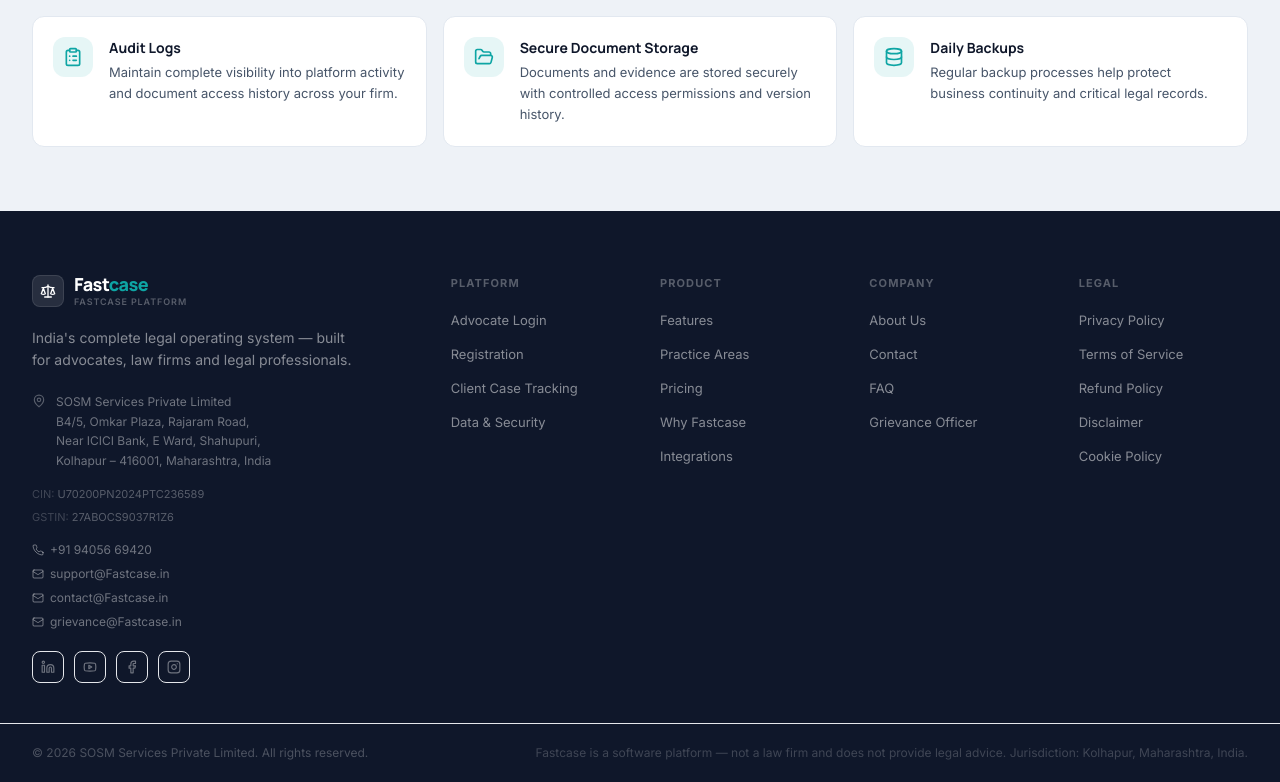
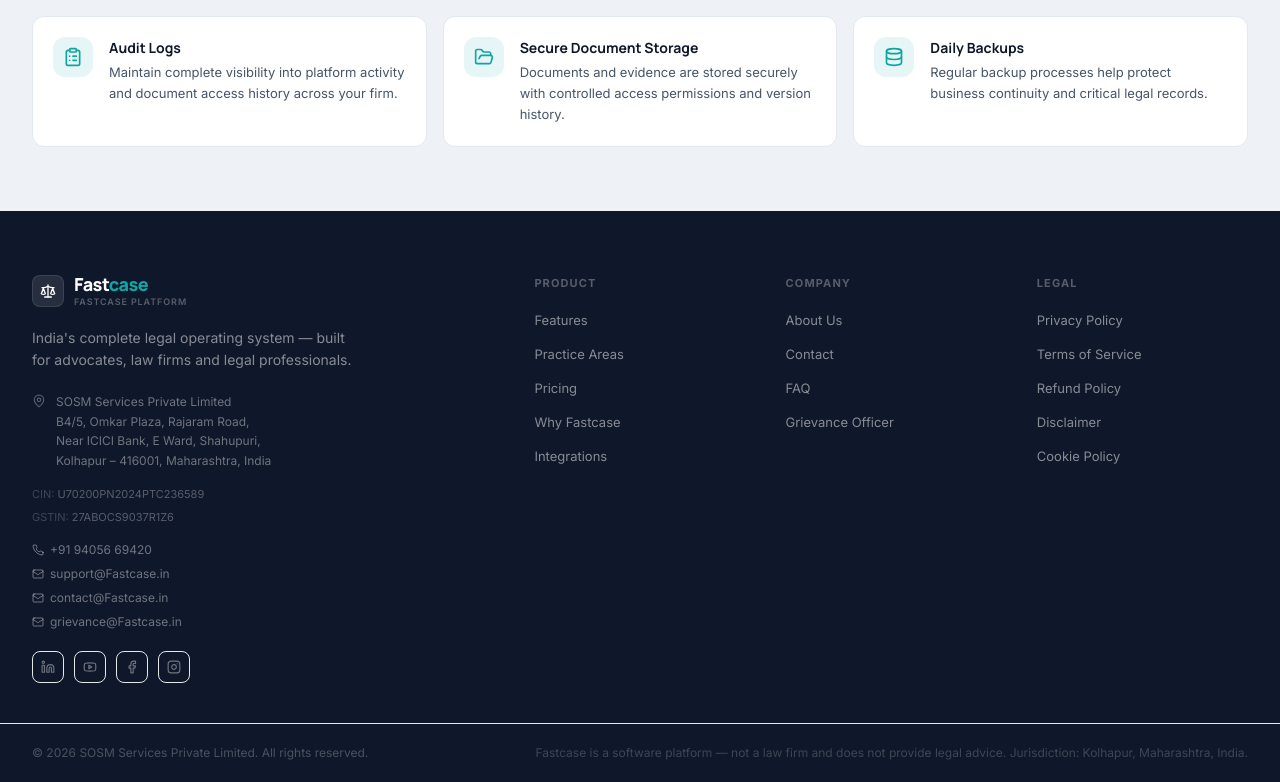
Before and after one commit to Shivm-ops/High-Cort-ERP, a React (Vite) app in the folder fastcase-website/: page /grievance-officer in a window 1280 px wide. Shown: the part 2191-2973 px from the top of the page. Built offline with nearby package versions, Linux system fonts and the light colour scheme; no server answers.

Commit message:
feat(website): remove Platform column from footer across all pages

```diff
--- a/fastcase-website/src/components/Footer.jsx
+++ b/fastcase-website/src/components/Footer.jsx
@@ -37,24 +37,7 @@
   },
 ];
 
-const getErpUrl = () => {
-  if (typeof window !== 'undefined') {
-    const host = window.location.hostname;
-    if (host !== 'localhost' && host !== '127.0.0.1') {
-      const rootDomain = host.replace(/^(app|admin|landing|www)\./, "");
-      return `${window.location.protocol}//app.${rootDomain}`;
-    }
-  }
-  return import.meta.env.VITE_ERP_APP_URL || "http://localhost:3000";
-};
-
 const footerLinks = {
-  Platform: [
-    { label: 'Advocate Login', href: `${getErpUrl()}/login`, isExternal: true },
-    { label: 'Registration', href: `${getErpUrl()}/register`, isExternal: true },
-    { label: 'Client Case Tracking', to: '/features' },
-    { label: 'Data & Security', to: '/data-security' },
-  ],
   Product: [
     { label: 'Features', to: '/features' },
     { label: 'Practice Areas', to: '/practice-areas' },
@@ -118,7 +101,7 @@
       {/* ── Main Footer ──────────────────────────────────────────────── */}
       <footer className="bg-[#0F172A] text-white">
         <div className="max-w-7xl mx-auto px-4 sm:px-6 lg:px-8 pt-16 pb-10">
-          <div className="grid grid-cols-2 md:grid-cols-3 lg:grid-cols-6 gap-8 lg:gap-10">
+          <div className="grid grid-cols-2 md:grid-cols-3 lg:grid-cols-5 gap-8 lg:gap-10">
 
             {/* Brand column */}
             <div className="col-span-2 lg:col-span-2">
```
